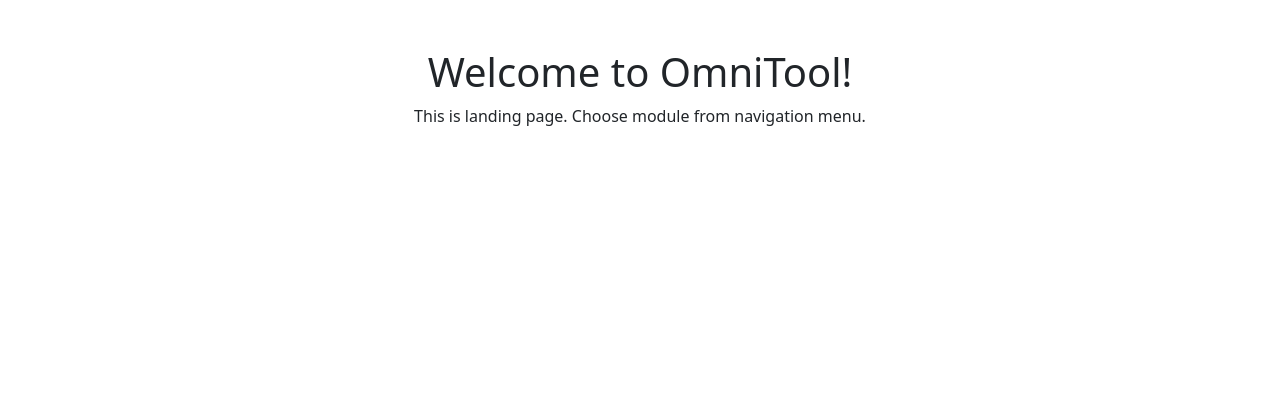
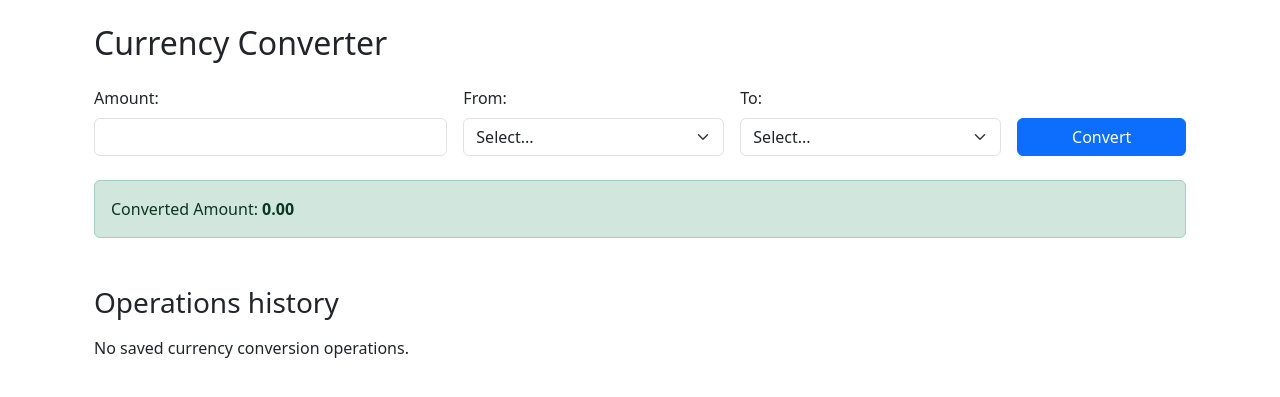
Before and after one commit to DamiJJJ/OmniTool, a Flask app: template templates/currency.html in a window 1280 px wide. Shown: the part 56-453 px from the top of the page. Run offline with Flask 3, Linux system fonts and the light colour scheme; the template is opened without the code that fills it, so the values that code supplies are empty.

Commit message:
Implement currency converter with JSON logging

```diff
--- a/app.py
+++ b/app.py
@@ -1,10 +1,94 @@
 import os
 from flask import Flask, render_template, request
 import requests
+import json
+from datetime import datetime
 
 app = Flask(__name__)
 
 OPENWEATHER_API_KEY = "c58789670bdbb47b3015c68589ed18e3" #os.environ.get("OPENWEATHER_API_KEY")
+CURRENCY_API_KEY = "922269b5be3a19a59538299e"
+
+DB_FILE = 'currency_logs.json'
+
+def load_currency_logs():
+    if not os.path.exists(DB_FILE):
+        with open(DB_FILE, 'w') as f:
+            json.dump([], f)
+    with open(DB_FILE, 'r') as f:
+        return json.load(f)
+
+def save_currency_log(log_entry):
+    logs = load_currency_logs()
+    logs.append(log_entry)
+    with open(DB_FILE, 'w') as f:
+        json.dump(logs, f, indent=4)
+
+@app.route('/currency', methods=['GET', 'POST'])
+def currency_converter():
+    converted_amount = None
+    error = None
+    currencies = []
+
+
+    try:
+        symbols_url = f"https://api.exchangerate-api.com/v4/latest/USD"
+        response = requests.get(symbols_url)
+        response.raise_for_status()
+        data = response.json()
+        currencies = sorted(data['rates'].keys())
+    except requests.exceptions.RequestException as e:
+        error = f"Could not download the currency list: {e}"
+        print(f"Error fetching currency symbols: {e}")
+
+
+    if request.method == 'POST':
+        from_currency = request.form.get('from_currency')
+        to_currency = request.form.get('to_currency')
+        amount_str = request.form.get('amount')
+
+        try:
+            amount = float(amount_str)
+            if amount <= 0:
+                raise ValueError("The amount must be positive.")
+        except ValueError:
+            error = "Incorrect amount. Please enter the number."
+            return render_template('currency.html', converted_amount=converted_amount, error=error, currencies=currencies)
+
+        if from_currency and to_currency and amount:
+            try:
+                url = f"https://api.exchangerate-api.com/v4/latest/{from_currency}"
+                response = requests.get(url)
+                response.raise_for_status()
+                data = response.json()
+
+                if to_currency in data['rates']:
+                    exchange_rate = data['rates'][to_currency]
+                    converted_amount = amount * exchange_rate
+
+                    log_entry = {
+                        'timestamp': datetime.now().isoformat(),
+                        'from_currency': from_currency,
+                        'to_currency': to_currency,
+                        'amount': amount,
+                        'converted_amount': converted_amount,
+                        'rate': exchange_rate
+                    }
+                    save_currency_log(log_entry)
+                else:
+                    error = "Incorrect target currency."
+            except requests.exceptions.RequestException as e:
+                error = f"Connection error with API: {e}"
+                print(f"Error fetching exchange rate: {e}")
+            except Exception as e:
+                error = f"There was an error while converting: {e}"
+                print(f"General error in currency conversion: {e}")
+        else:
+            error = "Please fill out all fields."
+
+    currency_logs = load_currency_logs()
+
+    return render_template('currency.html', converted_amount=converted_amount, error=error, currencies=currencies, currency_logs=currency_logs)
 
 @app.route('/weather', methods=['GET', 'POST'])
 def weather():
@@ -26,7 +110,7 @@ def weather():
                     'wind_speed': data['wind']['speed']
                 }
             else:
-                error = "Could not download weather forecast data. Check the city name."
+                error = "Could not download weather forecast data. Check city name."
         else:
             error = "Please provide city name."
     return render_template('weather.html', weather_data=weather_data, error=error)
--- a/requirements.txt
+++ b/requirements.txt
@@ -1,2 +1,3 @@
 Flask
 requests
+json
--- a/templates/currency.html
+++ b/templates/currency.html
@@ -1,10 +1,82 @@
 {% extends "base.html" %}
 
-{% block title %}Main Page{% endblock %}
+{% block title %}Currency Converter{% endblock %}
 
 {% block content %}
-<div class="container text-center mt-5">
-    <h1>Welcome to OmniTool!</h1>
-    <p>This is landing page. Choose module from navigation menu.</p>
+<div class="container mt-4">
+    <h2 class="mb-4">Currency Converter</h2>
+    <form method="POST" action="/currency" class="mb-4">
+        <div class="row g-3 align-items-end">
+            <div class="col-md-4">
+                <label for="amount" class="form-label">Amount:</label>
+                <input type="number" step="0.01" class="form-control" id="amount" name="amount" required>
+            </div>
+            <div class="col-md-3">
+                <label for="from_currency" class="form-label">From:</label>
+                <select class="form-select" id="from_currency" name="from_currency" required>
+                    <option value="">Select...</option>
+                    {% for currency in currencies %}
+                        <option value="{{ currency }}">{{ currency }}</option>
+                    {% endfor %}
+                </select>
+            </div>
+            <div class="col-md-3">
+                <label for="to_currency" class="form-label">To:</label>
+                <select class="form-select" id="to_currency" name="to_currency" required>
+                    <option value="">Select...</option>
+                    {% for currency in currencies %}
+                        <option value="{{ currency }}">{{ currency }}</option>
+                    {% endfor %}
+                </select>
+            </div>
+            <div class="col-md-2">
+                <button type="submit" class="btn btn-primary w-100">Convert</button>
+            </div>
+        </div>
+    </form>
+
+    {% if error %}
+    <div class="alert alert-danger" role="alert">
+        {{ error }}
+    </div>
+    {% endif %}
+
+    {% if converted_amount is not none %}
+    <div class="alert alert-success" role="alert">
+        Converted Amount: <strong>{{ "%.2f"|format(converted_amount) }}</strong>
+    </div>
+    {% endif %}
+
+    <h3 class="mt-5 mb-3">Operations history</h3>
+    {% if currency_logs %}
+    <div class="table-responsive">
+        <table class="table table-striped table-hover">
+            <thead>
+                <tr>
+                    <th>Date & Time</th>
+                    <th>Currency From</th>
+                    <th>Amount</th>
+                    <th>Currency To</th>
+                    <th>Converted Amount</th>
+                    <th>Exchange Rate</th>
+                </tr>
+            </thead>
+            <tbody>
+                {% for log in currency_logs | reverse %} {# Showing recent on the top #}
+                <tr>
+                    <td>{{ log.timestamp }}</td>
+                    <td>{{ log.from_currency }}</td>
+                    <td>{{ "%.2f"|format(log.amount) }}</td>
+                    <td>{{ log.to_currency }}</td>
+                    <td>{{ "%.2f"|format(log.converted_amount) }}</td>
+                    <td>{{ "%.4f"|format(log.rate) }}</td>
+                </tr>
+                {% endfor %}
+            </tbody>
+        </table>
+    </div>
+    {% else %}
+    <p>No saved currency conversion operations.</p>
+    {% endif %}
 </div>
 {% endblock %}
```
Also changed, not shown: readme.md.
